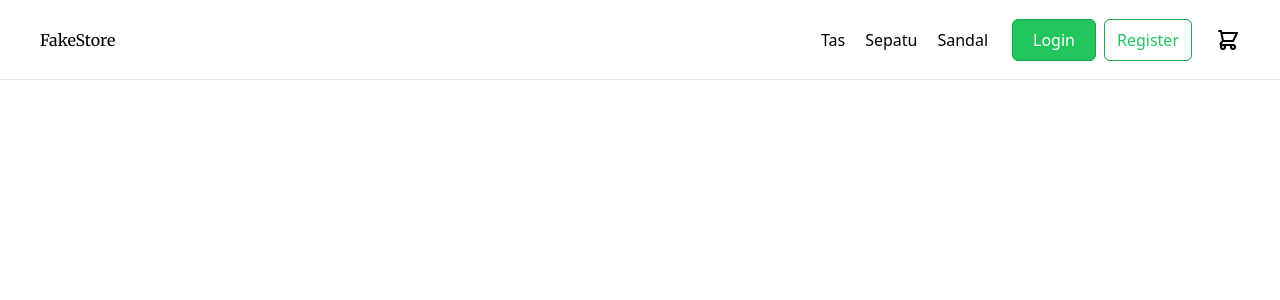
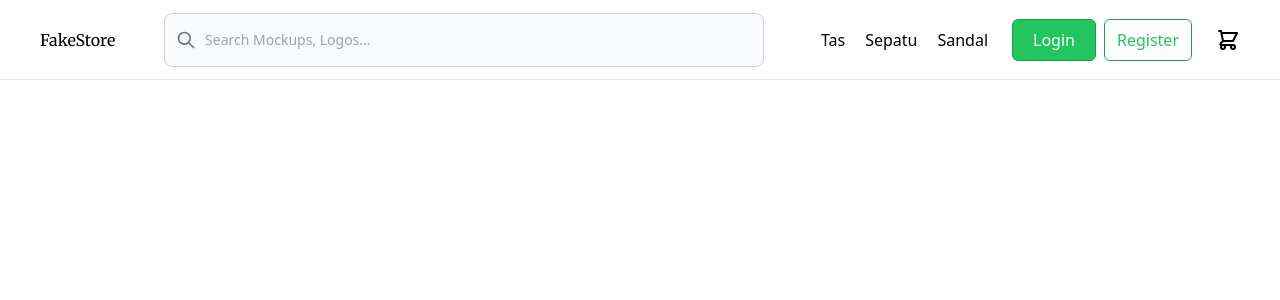
Before and after one commit to muhammadmario/fake-store, a React (Create React App) app: page / in a window 1280 px wide. Shown: the top 300 px of the page. Built offline with nearby package versions, Linux system fonts and the light colour scheme.

Commit message:
add search bar

```diff
--- /dev/null
+++ b/src/components/atoms/Search.js
@@ -0,0 +1,42 @@
+import React from "react";
+
+function Search() {
+  return (
+    <form className="  w-1/2">
+      <label
+        for="default-search"
+        class="mb-2 text-sm font-medium text-gray-900 sr-only dark:text-gray-300"
+      >
+        Search
+      </label>
+      <div class="relative">
+        <div class="flex absolute inset-y-0 left-0 items-center pl-3 pointer-events-none">
+          <svg
+            aria-hidden="true"
+            class="w-5 h-5 text-gray-500 dark:text-gray-400"
+            fill="none"
+            stroke="currentColor"
+            viewBox="0 0 24 24"
+            xmlns="http://www.w3.org/2000/svg"
+          >
+            <path
+              stroke-linecap="round"
+              stroke-linejoin="round"
+              stroke-width="2"
+              d="M21 21l-6-6m2-5a7 7 0 11-14 0 7 7 0 0114 0z"
+            ></path>
+          </svg>
+        </div>
+        <input
+          type="search"
+          id="default-search"
+          class="block p-4 pl-10 w-full text-sm text-gray-900 bg-gray-50 rounded-lg border border-gray-300 focus:ring-green-500 focus:border-green-500 "
+          placeholder="Search Mockups, Logos..."
+          required
+        />
+      </div>
+    </form>
+  );
+}
+
+export default Search;
--- a/src/components/organism/Navbar.js
+++ b/src/components/organism/Navbar.js
@@ -5,12 +5,14 @@ import Cart from "../atoms/Cart";
 import Hamburger from "../atoms/Hamburger";
 import Logo from "../atoms/Logo";
 import Navlink from "../atoms/Navlink";
+import Search from "../atoms/Search";
 
 function Navbar() {
   return (
     <div className="w-full sticky top-0 border-b border-slate-900/10 h-20 flex justify-between items-center px-2 z-10 md:px-10">
       <Hamburger />
       <Logo />
+      <Search />
       <div className="flex gap-4 justify-center items-center">
         <Navlink />
         {/* <ButtonLogin />
```
